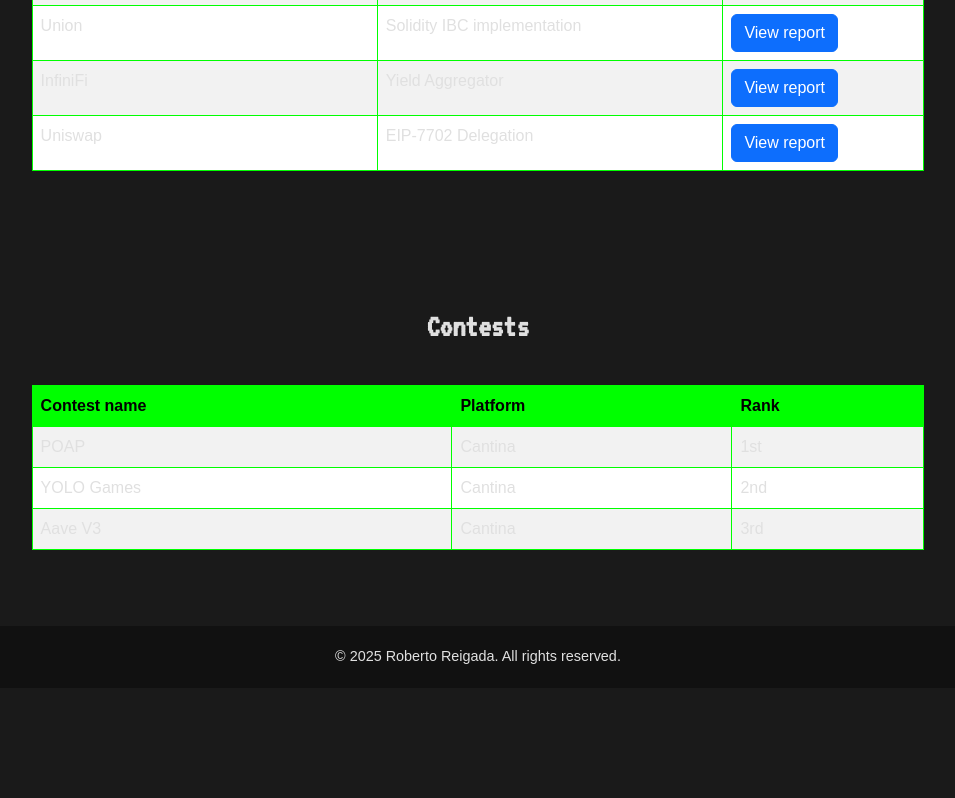
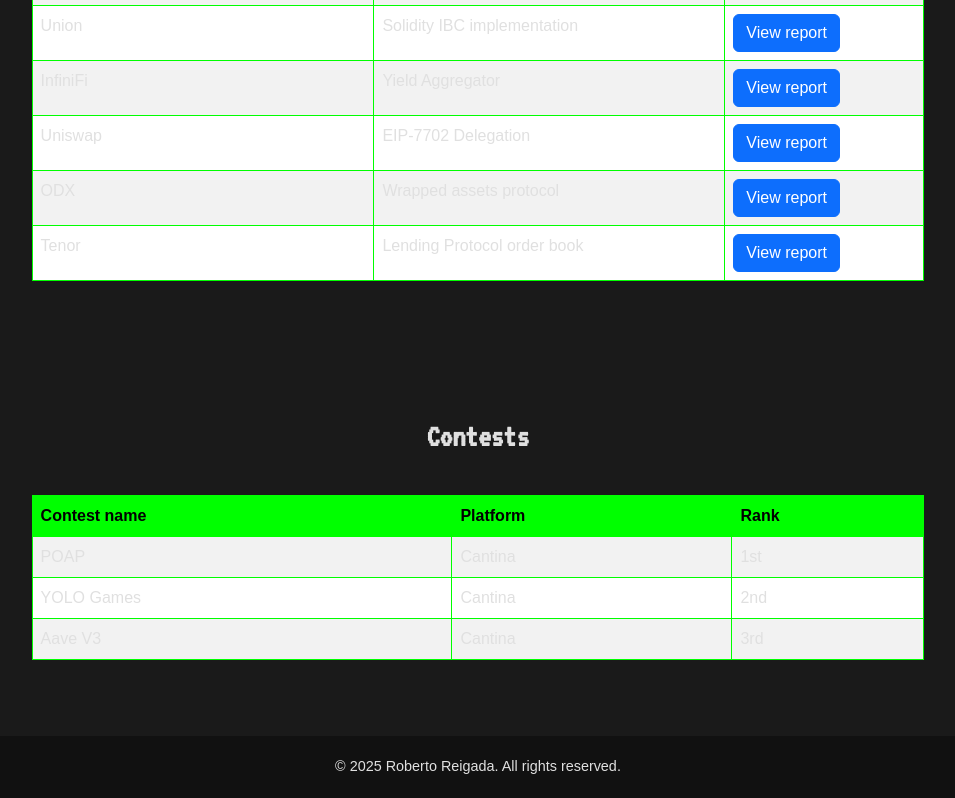
Before and after one commit to r0bert-ethack/r0bert-ethack.github.io, a plain HTML site: page index.html in a window 1280 px wide. Shown: the part 2046-2844 px from the top of the page, without its empty margins (162-1117 px from the left). Before the commit the page ends 2734 px from the top, so only its background shows below. Drawn offline with nearby package versions, Linux system fonts and the light colour scheme; a small style sheet from the web is missing.

Commit message:
Update index.html

```diff
--- a/index.html
+++ b/index.html
@@ -179,6 +179,16 @@
               <td>EIP-7702 Delegation</td>
               <td><a href="pdfs/report-cantinacode-uniswap-0411.pdf" class="btn btn-primary">View report</a></td>
             </tr>
+            <tr>
+              <td>ODX</td>
+              <td>Wrapped assets protocol</td>
+              <td><a href="pdfs/report-cantinacode-odx-0425.pdf" class="btn btn-primary">View report</a></td>
+            </tr>
+            <tr>
+              <td>Tenor</td>
+              <td>Lending Protocol order book</td>
+              <td><a href="pdfs/Tenor_Lending_report.pdf" class="btn btn-primary">View report</a></td>
+            </tr>
           </tbody>
         </table>
       </div>
```
